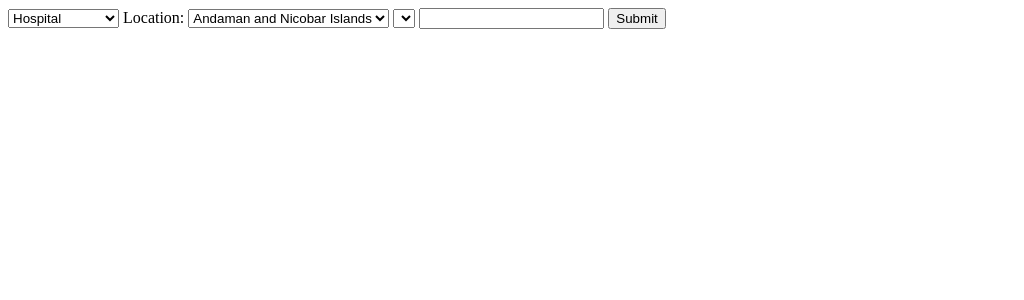
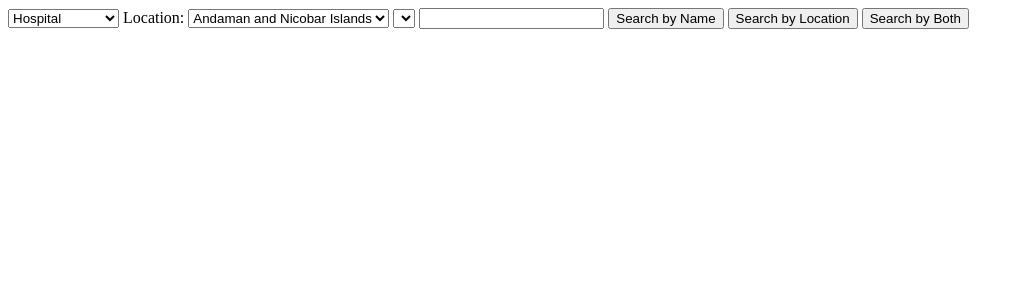
Before and after one commit to Yash-Keswani/FCS_project, a Django app: page /medimode/search in a window 1280 px wide. Shown: the top 300 px of the page, without its empty margins (0-1024 px from the left). Run offline with Django 4.2, Linux system fonts and the light colour scheme; a user stored in the database is signed in; lists and menus that the app fills with data are empty; parts of the project's set-up code (start-up, migrations or seed data) failed here and were passed over.

Commit message:
fixed search

```diff
--- a/medimode/views.py
+++ b/medimode/views.py
@@ -458,6 +458,7 @@ class TicketView(AuthDetailView):
 
 with open("medimode/models/cities.json") as _fl:
 	state_text = _fl.read()
+
 class Search(AuthTemplateView):
 	template_name = "medimode/search.html"
 
@@ -473,13 +474,21 @@ class Search(AuthTemplateView):
 		location_state = get_clean(request.POST, "state")
 		location_city = get_clean(request.POST, "city")
 
-		all_objs = category.objects.filter(Q(location_state=location_state) & Q(location_city=location_city))
-		names_obj = {x.full_name: x.user for x in all_objs}
+		if not (request.POST.get("loc_search") or request.POST.get("name_search") or request.POST.get("search")):
+			raise ValidationError("Invalid Search category")
 
-		entries_close = set([names_obj[x] for x in difflib.get_close_matches(entity_name, names_obj.keys(), n=10)])
-		entries_including = set([names_obj[x] for x in names_obj if entity_name in x])
+		all_objs = category.objects.all()
+		if request.POST.get("loc_search") or request.POST.get("search"):
+			all_objs = category.objects.filter(Q(location_state=location_state) & Q(location_city=location_city))
+			entries = category.objects.all().select_related("user")
 
-		entries = list(entries_close | entries_including)
-		ctx = {"entries": entries, "state_json": state_text, "state_dict": json.loads(state_text)}
+		if request.POST.get("name_search") or request.POST.get("search"):
+			names_obj = {x.full_name: x.user for x in all_objs}
 
-		return render(request, self.template_name, context=ctx)
+			entries_close = set([names_obj[x] for x in difflib.get_close_matches(entity_name, names_obj.keys(), n=10)])
+			entries_including = set([names_obj[x] for x in names_obj if entity_name in x])
+
+			entries = list(entries_close | entries_including)
+
+		ctx = {"entries": [{"role": x.role, "name": x.profile.full_name, "bio": x.profile.bio, "id": x.profile.id} for x in entries]}
+		return JsonResponse(data=ctx)
--- a/templates/medimode/search.html
+++ b/templates/medimode/search.html
@@ -5,9 +5,9 @@
 	<title>Search Locations</title>
 </head>
 <body>
-<form target="_self" method="post">
+<form target="_self" method="post" id="submitme" onsubmit="form_submit();return false">
 	{% csrf_token %}
-    <select name="category" id = "id_category" required>
+	<select name="category" id="id_category" required>
 		<option value="hospital">Hospital</option>
 		<option value="pharmacy">Pharmacy</option>
 		<option value="insurance">Insurance Firm</option>
@@ -26,22 +26,47 @@
 		</select>
 	</td>
 	<input type="text" id="id_entity_name" name="entity_name"/>
-    <button type="submit" value="submit">Submit</button>
+	<button type="submit" value="submit" id="id_name_search" name="name_search">Search by Name</button>
+	<button type="submit" value="submit" id="id_loc_search" name="loc_search">Search by Location</button>
+	<button type="submit" value="submit" id="search" name="search">Search by Both</button>
 </form>
+<ul id="id_output">
 	{% if entries %}
 		{% for entry in entries %}
-        <li><a href="/medimode/{{ entry.role }}/{{ entry.profile.id }}">{{ entry.profile.full_name }} - {{ entry.profile.bio }}</a></li><br>
+			<li><a href="/medimode/{{ entry.role }}/{{ entry.profile.id }}">{{ entry.profile.full_name }}
+				- {{ entry.profile.bio }}</a></li><br>
 		{% endfor %}
 	{% endif %}
+</ul>
 <script>
-		// TODO: preserve values after form submit, optional tick for location or name filtering or both
     const state_json = JSON.parse(`{{ state_json | safe }}`)
-    function load_state(){
-        const state =	document.getElementById("id_state").value
+
+    function load_state() {
+        const state = document.getElementById("id_state").value
         document.getElementById("id_city").innerHTML = ""
-        state_json[state].forEach((city)=>{
+        state_json[state].forEach((city) => {
             document.getElementById("id_city").options.add(new Option(city, city))
         })
+    }
+
+    function form_submit() {
+        const formElement = document.getElementById("submitme")
+        let data = new URLSearchParams(new FormData(formElement));
+        data.append(document.activeElement.getAttribute('name'), 'test');
+        fetch("/medimode/search", {
+            body: data,
+            method: "post"
+        }).then((data) => data.json()).then((data) => {
+                const out = document.getElementById("id_output")
+                out.innerHTML = ""
+                toput = ""
+                data["entries"].forEach((entry) => {
+                    toput += '<li><a href="/medimode/' + entry["role"] + '/' + entry["id"] + '">' +
+                        entry["name"] + ' - ' + entry["bio"] + '</a></li>'
+                })
+                out.innerHTML = toput
+            }
+        );
     }
 </script>
 </body>
```
Lines whose indentation alone changed are shown as unchanged.
